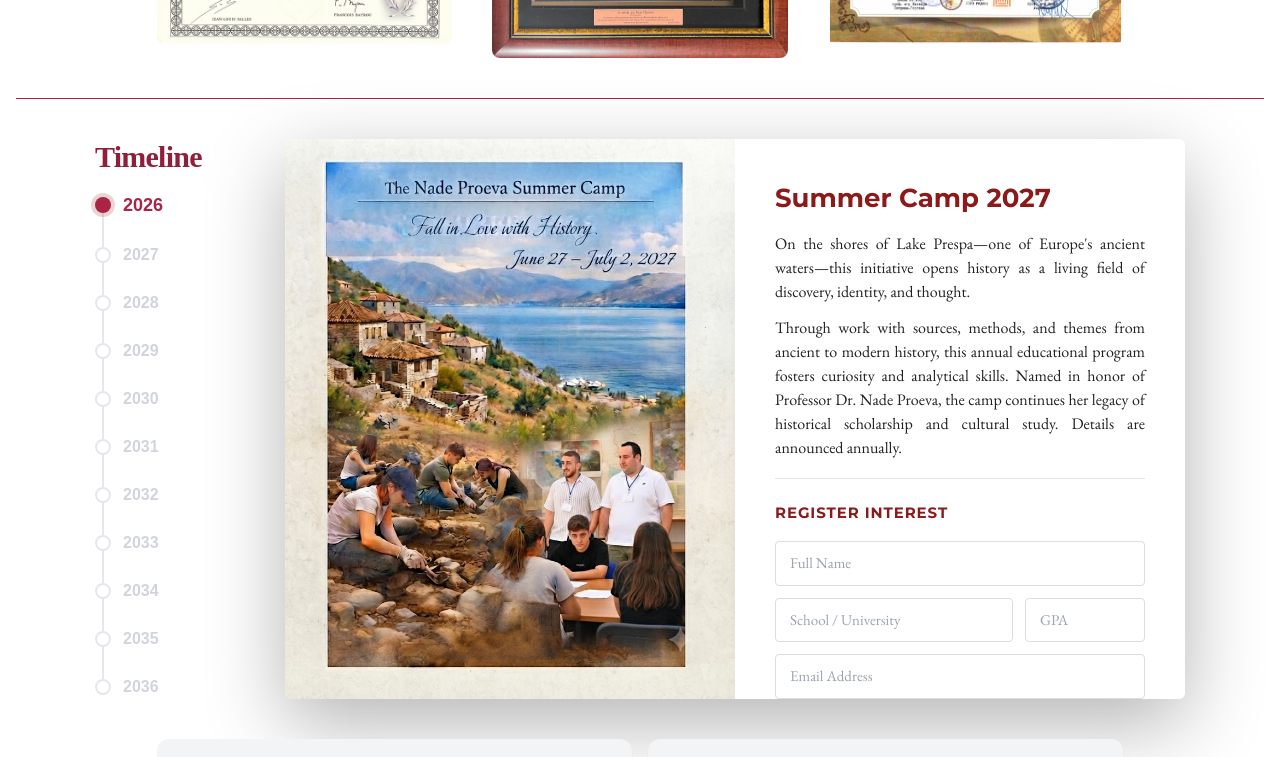
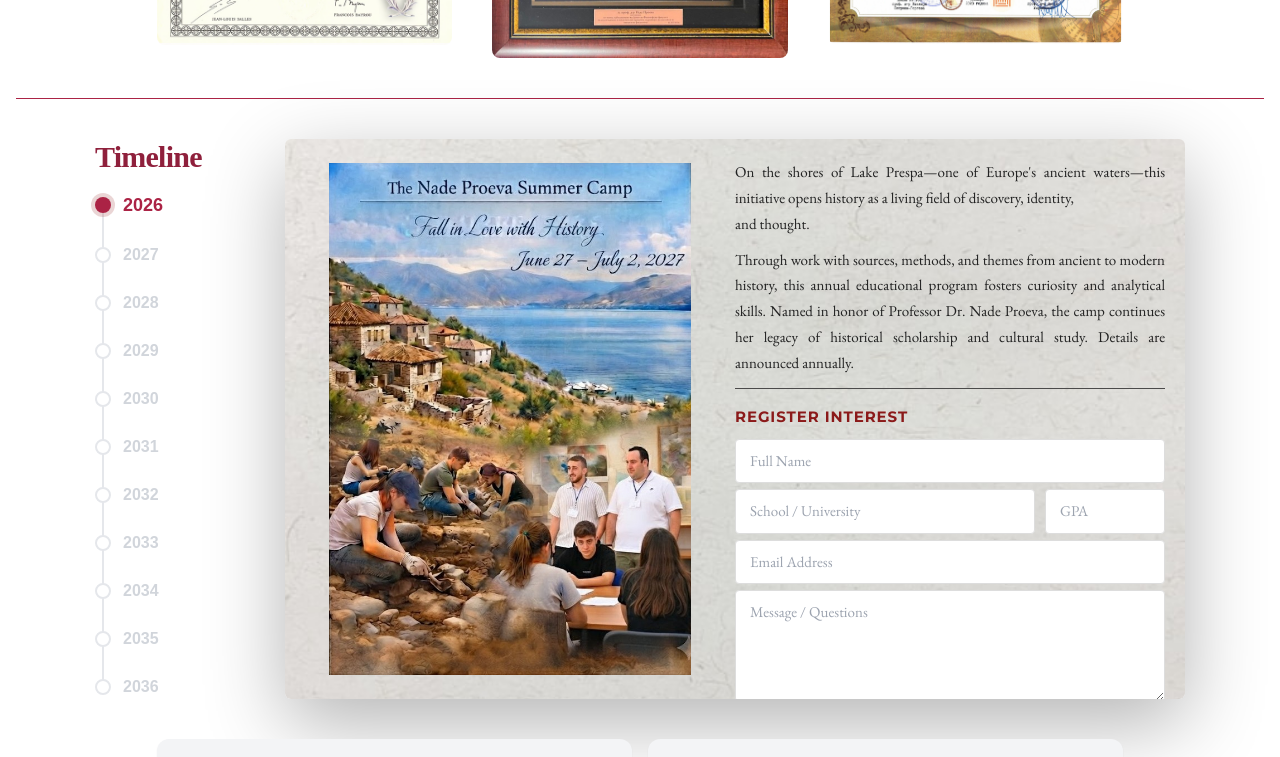
Before and after one commit to pavlinaltd/nade_proeva_web, a Next.js app: page / in a window 1280 px wide. Shown: the part 2140-2897 px from the top of the page. Built offline with nearby package versions, Linux system fonts and the light colour scheme; grey boxes are pictures that could not be loaded.

Commit message:
Summer Camp fix

```diff
--- a/src/components/MacedonianCenter.jsx
+++ b/src/components/MacedonianCenter.jsx
@@ -62,7 +62,7 @@ export default function MAC_CENTER() {
                         style={{ backgroundColor: "#8B1A1A" }}
                         className="block w-full text-center text-white font-bold py-3 rounded hover:opacity-90 transition-opacity"
                     >
-                        View Center
+                        Visit the Center
                     </Link>
                 </div>
             </div>
--- a/src/components/SummerCampBanner.tsx
+++ b/src/components/SummerCampBanner.tsx
@@ -4,7 +4,6 @@ import { useEffect, useRef, useState } from "react";
 import emailjs from "@emailjs/browser";
 import "./summer.css";
 
-// ── Fill these in from your EmailJS dashboard ──────────────────────────────
 const EMAILJS_SERVICE_ID = "service_2o4yeke";
 const EMAILJS_TEMPLATE_ID = "template_74ehr9d";
 const EMAILJS_PUBLIC_KEY = "cjNm2rVeIdnpFrpeM";
@@ -48,7 +47,7 @@ export default function SummerCampBanner() {
     return (
         <>
             <div className="camp-modal">
-                {/* ── Left: Image ── */}
+                {/* Poster */}
                 <div
                     className="camp-modal-image"
                     onClick={() => setMobileOpen(true)}
@@ -58,7 +57,7 @@ export default function SummerCampBanner() {
                         alt="Summer Camp Poster"
                     />
 
-                    {/* Mobile/tablet only: button to open content+form overlay */}
+                    {/* Smaller screens */}
                     <button
                         type="button"
                         className="camp-apply-btn"
@@ -68,14 +67,14 @@ export default function SummerCampBanner() {
                     </button>
                 </div>
 
-                {/* ── Right: Content + Form ── */}
+                {/* Content + Form */}
                 <div
                     className={
                         "camp-modal-content" +
                         (mobileOpen ? " camp-modal-content--open" : "")
                     }
                 >
-                    {/* Mobile/tablet only: close button for the overlay */}
+                    {/* Modal - small screens */}
                     <button
                         type="button"
                         className="camp-close-btn"
@@ -85,22 +84,22 @@ export default function SummerCampBanner() {
                         &times;
                     </button>
                     {/* Description */}
-                    <h2 className="camp-title">Summer Camp 2027</h2>
+                    {/* <h2 className="camp-title">Summer Camp 2027</h2> */}
 
                     <div className="camp-desc">
-                        <p>
+                        <span className="camp-desc-block">
                             On the shores of Lake Prespa—one of Europe's ancient
                             waters—this initiative opens history as a living
-                            field of discovery, identity, and thought.
-                        </p>
-                        <p>
+                            field of discovery, identity,<br></br> and thought.
+                        </span>
+                        <span className="camp-desc-block">
                             Through work with sources, methods, and themes from
                             ancient to modern history, this annual educational
                             program fosters curiosity and analytical skills.
                             Named in honor of Professor Dr. Nade Proeva, the
                             camp continues her legacy of historical scholarship
                             and cultural study. Details are announced annually.
-                        </p>
+                        </span>
                     </div>
 
                     {/* Divider */}
--- a/src/components/summer.css
+++ b/src/components/summer.css
@@ -12,7 +12,9 @@
     margin: 0 auto;
     display: grid;
     grid-template-columns: 1fr 1fr;
-    background: #fff;
+    background: url("/images/summer_camp/back_poster.jpg");
+    background-size: cover;
+    background-position: center;
     border-radius: 6px;
     overflow: hidden;
 
@@ -21,60 +23,57 @@
 .camp-modal-image {
     position: relative;
     overflow: hidden;
+    padding: 24px;
+    display: flex;
+    align-items: center;
+    justify-content: center;
+    background: transparent;
 }
 
 .camp-modal-image img {
     width: 100%;
     height: 100%;
-    object-fit: cover;
-    object-position: center top;
+    object-fit: contain;
+    border-radius: 4px;
     display: block;
 }
 
 .camp-modal-content {
     display: flex;
     flex-direction: column;
-    gap: 18px;
+    gap: 12px;
 
-    padding: 44px 40px 40px;
+    padding: 20px 20px 20px 0px;
 
     overflow-y: auto;
-}
-
-.camp-title {
-    margin: 0;
-    color: #8b1a1a;
-    font-family: "Montserrat", sans-serif;
-    font-size: 26px;
-    font-weight: 700;
-    line-height: 1.2;
 }
 
 .camp-desc {
     color: #222;
     font-family: "EB Garamond", serif;
-    font-size: 15.5px;
+    font-size: 15px;
     line-height: 1.72;
     text-align: justify;
 }
-.camp-desc p:first-child {
-    margin: 0;
+
+.camp-desc-block {
+    display: block;
+    margin-top: 10px;
 }
 
-.camp-desc p:last-child {
-    margin: 12px 0 0;
+.camp-desc-block:first-child {
+    margin-top: 0;
 }
-
 .camp-divider {
     margin: 0;
     border: none;
-    border-top: 1px solid #e5e5e5;
+    border-top: 1px solid #4b4a4a;
 }
 
 .camp-form {
     display: flex;
     flex-direction: column;
-    gap: 12px;
+    gap: 6px;
 }
 
 .form-title {
@@ -88,11 +87,11 @@
 }
 .camp-form-row {
     display: flex;
-    gap: 12px;
+    gap: 10px;
 }
 
 .camp-submit {
-    padding: 13px 24px;
+    padding: 10px;
     border: none;
     border-radius: 4px;
     background: #8b1a1a;
@@ -150,6 +149,7 @@
         display: flex;
         flex-direction: column;
         cursor: pointer;
+        padding: 16px;
     }
 
     .camp-modal-image img {
@@ -193,8 +193,10 @@
         position: fixed;
         inset: 0;
         z-index: 1000;
-        background: #fff;
-        padding: 60px 24px 32px;
+        background: url("/images/summer_camp/back_poster.jpg");
+        background-size: cover;
+        background-position: center;
+        padding: 48px 20px 30px;
         overflow-y: auto;
         -webkit-overflow-scrolling: touch;
         animation: campFadeIn 0.2s ease-out;
@@ -219,12 +221,8 @@
         z-index: 1001;
     }
 
-    .camp-title {
-        font-size: 22px;
-    }
-
     .camp-desc {
-        font-size: 15px;
+        font-size: 16px;
         text-align: left;
     }
 }
```
Also changed, not shown: public/images/summer_camp/back_poster.jpg (added), public/images/summer_camp/camp27.jpg.
